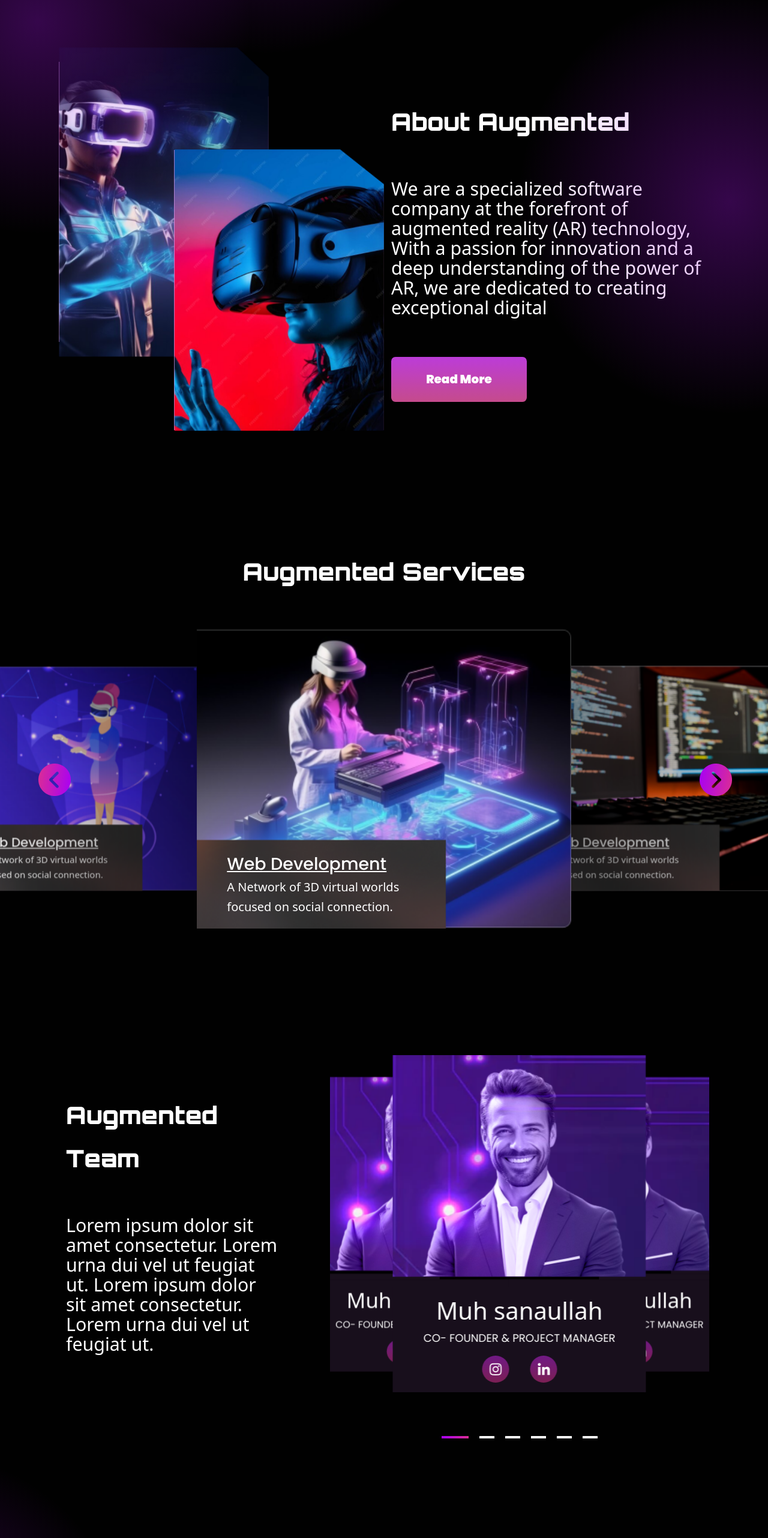
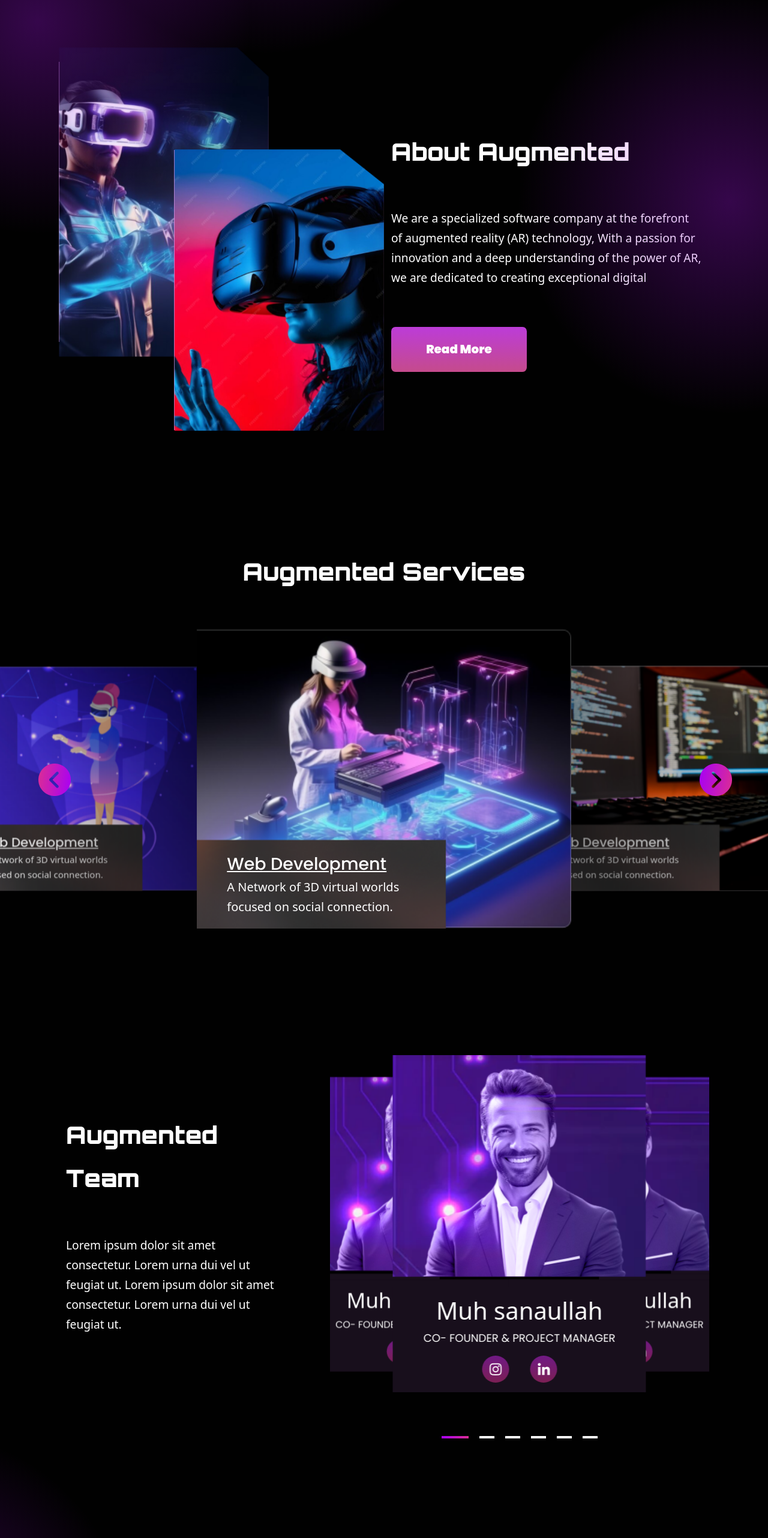
Before and after one commit to augmentedsolutions/augmentedsolWeb, a React (Vite) app: page / in a window 1280 px wide. Shown: the part 767-3331 px from the top of the page at 60% size. Built offline with nearby package versions, Linux system fonts and the light colour scheme.

Commit message:
All components structure completed using html and css

```diff
--- a/src/components/HomeComponent/ServicesHome/Carousel.css
+++ b/src/components/HomeComponent/ServicesHome/Carousel.css
@@ -14,13 +14,13 @@
   justify-content: center;
   align-items: center;
   border-radius: 15px;
-  /* overflow: hidden; */
-  height: auto !important;
+  /* overflow: hidden;
+  height: auto !important; */
   /* width: 300px !important; */
-  /* opacity: 0.9; */
+  /* opacity: 0.7; */
 
-  transform: scale(1);
-  transition: transform 0.1s ease-in-out;
+  /* transform: scale(1);
+  transition: transform 0.1s ease-in-out; */
 }
 .swiper-slide-active{
   opacity: 2;
--- a/src/components/HomeComponent/ServicesHome/Carousle.jsx
+++ b/src/components/HomeComponent/ServicesHome/Carousle.jsx
@@ -27,8 +27,9 @@ const Carousel = () => {
   ];
 
   return (
-    <div className="carousel-container">
+    <div className="carousel-container ">
       <Swiper
+      className='swiper-slide-service-carousel'
         effect={"coverflow"}
         grabCursor={true}
         centeredSlides={true}
@@ -57,7 +58,7 @@ const Carousel = () => {
           },
         }}
         modules={[EffectCoverflow, Navigation]}
-        className="swiper"
+
         onSwiper={(swiper) => {
           swiper.slideToLoop(0, 0); // Start from the first slide in loop mode
         }}
--- a/src/index.css
+++ b/src/index.css
@@ -121,7 +121,7 @@ body {
   --font_size_16: 1rem;
 
   /* Font size 30.33 */
-  --font_size_30_33: 1.896rem;
+  --font_size_30_33: 1.2rem;
 
 
 
```
